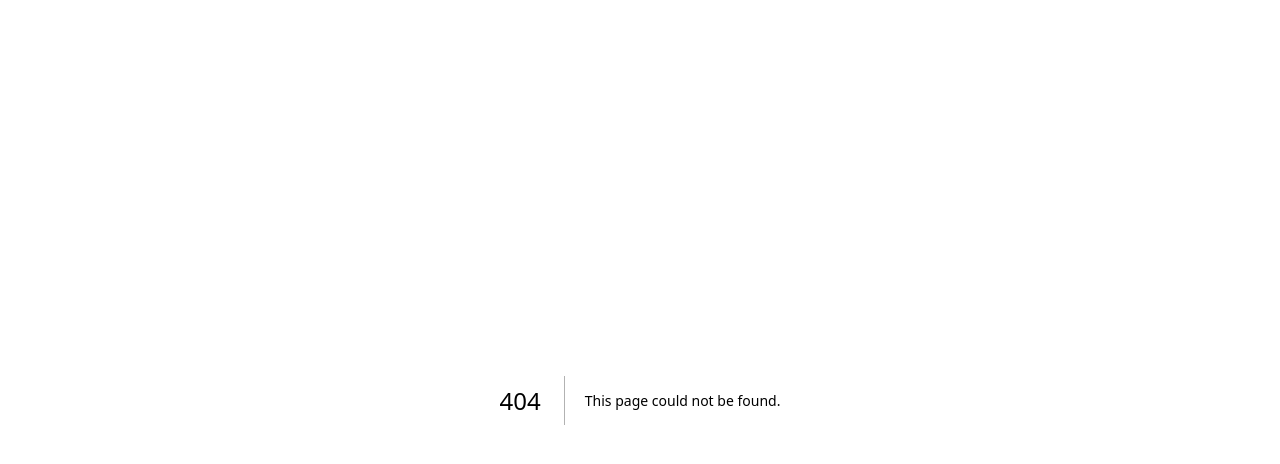
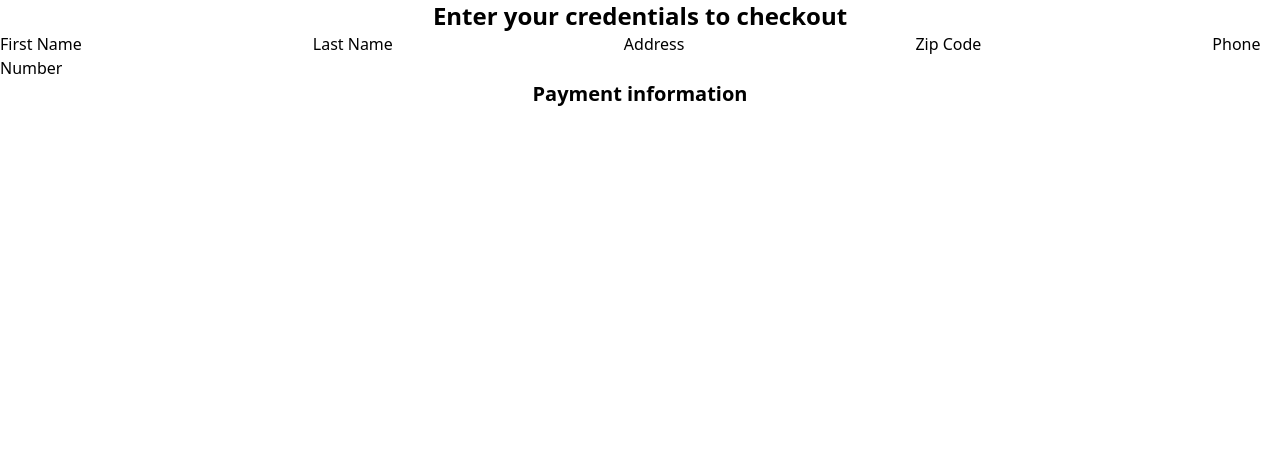
Before and after one commit to antonjanzon95/costume-webshop, a Next.js app: page /components/CheckoutForm in a window 1280 px wide. Before the commit this address had no page. Shown: the top 464 px of the page. Built offline with nearby package versions, Linux system fonts and the light colour scheme.

Commit message:
Added checkout form

```diff
--- /dev/null
+++ b/pages/checkout.tsx
@@ -0,0 +1,12 @@
+import React, { useState } from "react";
+import Layout from "./components/Layout";
+
+const Checkout = () => {
+  return (
+    <>
+      <Layout></Layout>
+    </>
+  );
+};
+
+export default Checkout;
--- /dev/null
+++ b/pages/components/CheckoutForm.tsx
@@ -0,0 +1,37 @@
+import React from "react";
+import Layout from "./Layout";
+import Heading from "./Heading";
+
+const CheckoutForm = () => {
+  return (
+    <>
+      <form>
+        <Heading title="Enter your credentials to checkout" size="text-2xl" />
+        <label>
+          First Name
+          <input type="text" />
+        </label>
+        <label>
+          Last Name
+          <input type="text" />
+        </label>
+        <label>
+          Address
+          <input type="text" />
+        </label>
+        <label>
+          Zip Code
+          <input type="number" />
+        </label>
+        <label>
+          Phone Number
+          <input type="number" />
+        </label>
+
+        <Heading title="Payment information" size="text-xl" />
+      </form>
+    </>
+  );
+};
+
+export default CheckoutForm;
--- a/pages/components/ProductMenu.tsx
+++ b/pages/components/ProductMenu.tsx
@@ -1,6 +1,5 @@
 import React from "react";
 import Link from "next/link";
-import Heading from "./Heading";
 
 const ProductMenu = () => {
   return (
```
